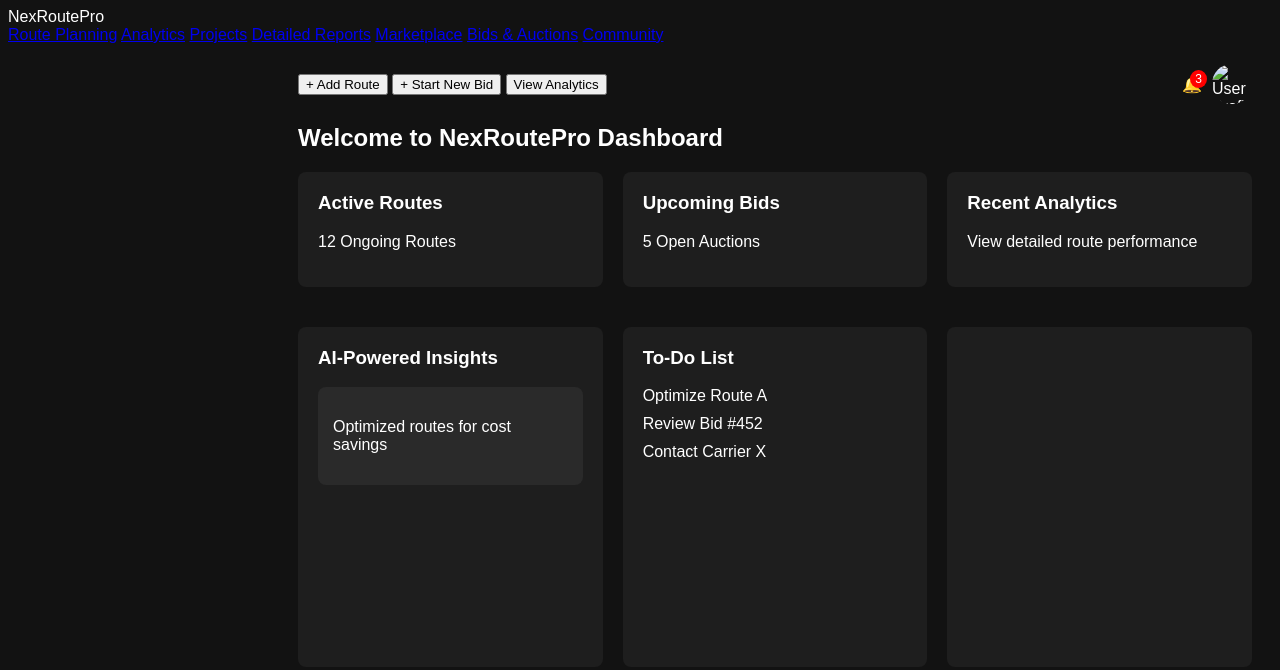
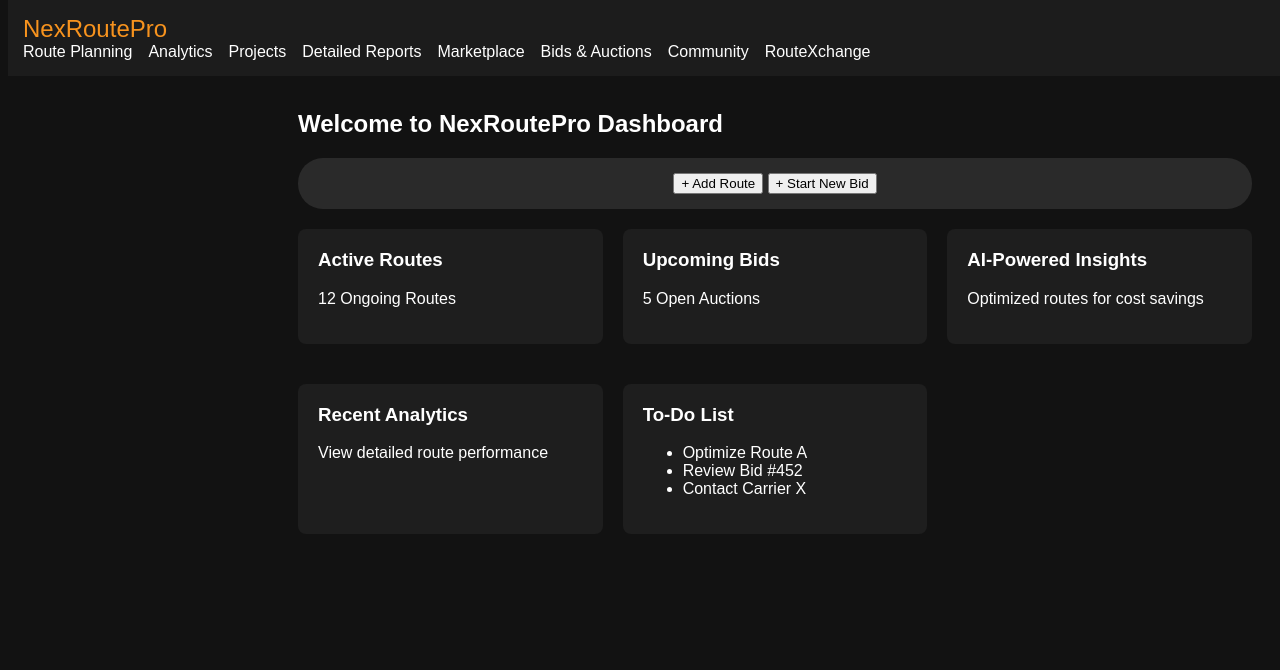
Before and after one commit to Asow1885/NexRoutepro-Dashboard, a plain HTML site: page index.html in a window 1280 px wide. Drawn offline with Linux system fonts and the light colour scheme; files that its build step writes are made by us from their sources.

Commit message:
Updated NexRoutePro Dashboard with enhanced layout, RouteXchange integration, and bubble quick actions

```diff
--- a/NexRoutePro RouteXchange/styles.css
+++ b/NexRoutePro RouteXchange/styles.css
@@ -1,69 +1,109 @@
+/* Clean and Modern Styles for NexRoutePro RouteXchange Dashboard */
 
+/* General Body Style */
 body {
-    font-family: 'Poppins', sans-serif;
-    background-color: #1c1e24;
-    color: #ffffff;
+    font-family: Arial, sans-serif;
     margin: 0;
-    padding: 0;
+    background-color: #f4f4f9;
+    color: #333;
 }
 
-header {
-    text-align: center;
-    padding: 2rem 3rem;
+/* Navbar Styles */
+.navbar {
+    display: flex;
+    justify-content: space-between;
+    align-items: center;
     background-color: #2b2e36;
+    padding: 1rem 2rem;
+    color: #ffffff;
+    box-shadow: 0 2px 4px rgba(0, 0, 0, 0.2);
+    position: fixed;
+    width: 100%;
+    top: 0;
+    z-index: 100;
 }
 
-.cta-blocks {
-    display: flex;
-    justify-content: center;
-    gap: 2rem;
-    margin-bottom: 1rem;
+.navbar .logo {
+    font-size: 1.5rem;
+    font-weight: bold;
+    color: #f7931e;
 }
 
-.cta-block {
-    background-color: #f7931e;
-    padding: 1rem 2rem;
-    font-size: 1.2rem;
-    cursor: pointer;
-    border-radius: 8px;
-    transition: background 0.3s ease-in-out;
+.nav-links {
+    display: flex;
+    gap: 1rem;
 }
 
-.cta-block:hover {
-    background-color: #d9771e;
+.nav-links a {
+    text-decoration: none;
+    color: #ffffff;
+    font-size: 1rem;
+    transition: color 0.3s;
 }
 
+.nav-links a:hover {
+    color: #f7931e;
+}
+
+/* Main Content Area */
+#dashboard-content {
+    margin-top: 70px;
+    padding: 2rem;
+    text-align: center;
+    min-height: 80vh;
+    background-color: #f4f4f9;
+}
+
+/* Search Bar Animation */
 .search-bar {
     display: flex;
     justify-content: center;
     gap: 1rem;
-    margin-top: 1rem;
     flex-wrap: wrap;
 }
 
-.options-grid {
-    display: flex;
-    gap: 1rem;
-    justify-content: center;
-    flex-wrap: wrap;
+.search-bar select, .search-bar input {
+    padding: 0.75rem 1rem;
+    font-size: 1rem;
+    background-color: #2c3e50;
+    color: #ffffff;
+    border: 1px solid #4a4e5a;
+    border-radius: 25px;
+    transition: transform 0.3s ease, opacity 0.3s ease;
 }
 
-.option-card {
-    background-color: #2c3e50;
-    padding: 1.5rem;
-    border-radius: 8px;
-    text-align: center;
-    transition: transform 0.3s ease;
-    max-width: 250px;
+/* Clean iframe Style for RouteXchange */
+iframe {
+    width: 100%;
+    height: 800px;
+    border: none;
+    border-radius: 10px;
+    box-shadow: 0 0 20px rgba(0, 0, 0, 0.1);
+    transition: height 0.3s ease;
 }
 
-.option-card:hover {
-    transform: scale(1.05);
+/* Media Query for Mobile */
+@media (max-width: 768px) {
+    .nav-links {
+        flex-direction: column;
+        display: none;
+        position: absolute;
+        background-color: #2b2e36;
+        top: 60px;
+        right: 0;
+        padding: 1rem;
+        width: 200px;
+        border-radius: 8px;
+    }
+
+    .nav-links a {
+        margin-bottom: 0.5rem;
+    }
+
+    .navbar .menu-toggle {
+        display: block;
+        cursor: pointer;
+        font-size: 1.5rem;
+        color: #f7931e;
+    }
 }
-
-footer {
-    text-align: center;
-    padding: 1rem;
-    background: #1c1e24;
-    color: #777;
-}
--- a/index.html
+++ b/index.html
@@ -7,24 +7,15 @@
     <link rel="stylesheet" href="styles.css">
     <style>
         body { font-family: Arial, sans-serif; background-color: #121212; color: #ffffff; }
-        .sidebar { background-color: #1c1c1c; padding: 15px; width: 250px; height: 100vh; position: fixed; }
-        .sidebar h2 { color: #ffffff; margin-bottom: 20px; }
-        .sidebar ul { list-style-type: none; padding: 0; }
-        .sidebar ul li { margin-bottom: 15px; display: flex; align-items: center; }
-        .sidebar ul li a { color: #ffffff; text-decoration: none; font-size: 16px; margin-left: 10px; }
-        .sidebar ul li svg { width: 20px; height: 20px; }
-        .main { margin-left: 270px; padding: 20px; }
+        .navbar { background-color: #1c1c1c; padding: 15px; width: 100%; position: fixed; top: 0; }
+        .logo { color: #f7931e; font-size: 1.5rem; }
+        .nav-links { display: flex; gap: 1rem; }
+        .nav-links a { color: #ffffff; text-decoration: none; transition: color 0.3s; }
+        .nav-links a:hover { color: #f7931e; }
+        .main { margin-top: 70px; padding: 20px; }
+        .bubble-box { background-color: #2a2a2a; padding: 15px; border-radius: 25px; margin-bottom: 20px; text-align: center; }
         .card { background-color: #1e1e1e; padding: 20px; border-radius: 8px; margin-bottom: 20px; }
-        .card h3 { margin-top: 0; }
         .dashboard-grid { display: grid; grid-template-columns: repeat(3, 1fr); gap: 20px; }
-        .top-bar { display: flex; justify-content: space-between; align-items: center; margin-bottom: 20px; }
-        .profile { display: flex; align-items: center; gap: 10px; }
-        .profile img { width: 40px; height: 40px; border-radius: 50%; }
-        .notifications { position: relative; cursor: pointer; }
-        .notifications span { position: absolute; top: -5px; right: -5px; background: red; color: white; padding: 2px 5px; border-radius: 50%; font-size: 12px; }
-        .ai-insights { background-color: #2a2a2a; padding: 15px; border-radius: 8px; }
-        .todo-list { list-style-type: none; padding: 0; }
-        .todo-list li { margin-bottom: 10px; }
     </style>
 </head>
 <body>
@@ -38,46 +29,31 @@
         <a href="#">Marketplace</a>
         <a href="#">Bids & Auctions</a>
         <a href="community/community.html">Community</a>
+        <a href="#" onclick="loadRouteXchange()">RouteXchange</a>
     </div>
 </div>
 
-    <div class="main">
-        <div class="top-bar">
-            <div class="quick-actions">
+<div class="main" id="dashboard-content">
+    <h2>Welcome to NexRoutePro Dashboard</h2>
+    <div class="bubble-box">
         <button onclick="addRoute()">+ Add Route</button>
         <button onclick="startBid()">+ Start New Bid</button>
-                <button onclick="viewAnalytics()">View Analytics</button>
-            </div>
-            <div class="profile">
-                <div class="notifications" onclick="showNotifications()">🔔<span>3</span></div>
-                <img src="profile.jpg" alt="User Profile">
-            </div>
     </div>
 
-        <h2>Welcome to NexRoutePro Dashboard</h2>
     <div class="dashboard-grid">
         <div class="card"><h3>Active Routes</h3><p>12 Ongoing Routes</p></div>
         <div class="card"><h3>Upcoming Bids</h3><p>5 Open Auctions</p></div>
+        <div class="card"><h3>AI-Powered Insights</h3><p>Optimized routes for cost savings</p></div>
         <div class="card"><h3>Recent Analytics</h3><p>View detailed route performance</p></div>
-            <div class="card"><h3>AI-Powered Insights</h3><div class="ai-insights"><p>Optimized routes for cost savings</p></div></div>
-            <div class="card"><h3>To-Do List</h3><ul class="todo-list"><li>Optimize Route A</li><li>Review Bid #452</li><li>Contact Carrier X</li></ul></div>
-            <div class="card" id="map" style="height: 300px;"></div>
+        <div class="card"><h3>To-Do List</h3><ul><li>Optimize Route A</li><li>Review Bid #452</li><li>Contact Carrier X</li></ul></div>
     </div>
 
-        <div class="notifications-panel" id="notifications" style="display:none;">
-            <h3>Notifications</h3>
-            <ul>
-                <li>New Bid Available - Route #452</li>
-                <li>Traffic Delay on Route A</li>
-                <li>Weather Alert: Storm in Route B</li>
-            </ul>
-        </div>
+    <iframe id="routexchange-iframe" style="display: none; width: 100%; height: 800px; border: none;"></iframe>
 </div>
 
 <script>
-        function showNotifications() {
-            const panel = document.getElementById('notifications');
-            panel.style.display = panel.style.display === 'none' ? 'block' : 'none';
+    function loadRouteXchange() {
+        document.getElementById("dashboard-content").innerHTML = '<iframe src="NexRoutePro RouteXchange/NexRoutePro_RouteXchange_Animated_Bubble_Perfect.html" style="width: 100%; height: 800px; border: none;"></iframe>';
     }
 </script>
 </body>
--- a/styles.css
+++ /dev/null
@@ -1,6 +0,0 @@
-
-body.dark-mode {
-    background-color: #121212;
-    color: #ffffff;
-    font-family: Arial, sans-serif;
-}
```
Also changed, not shown: app.js (deleted). Lines whose indentation alone changed are shown as unchanged.
